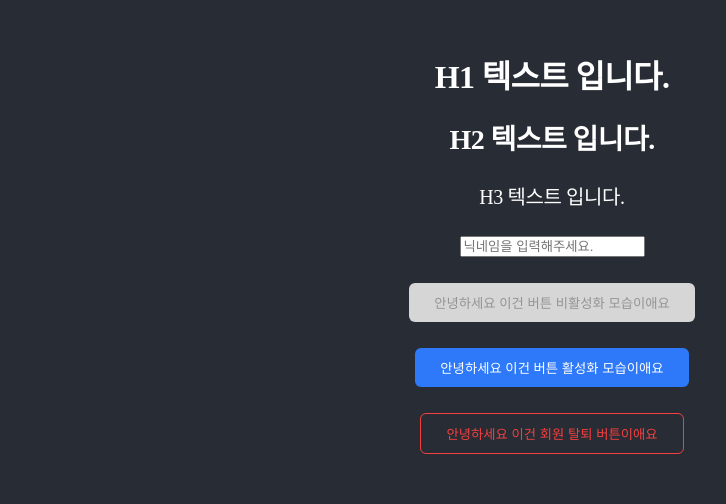
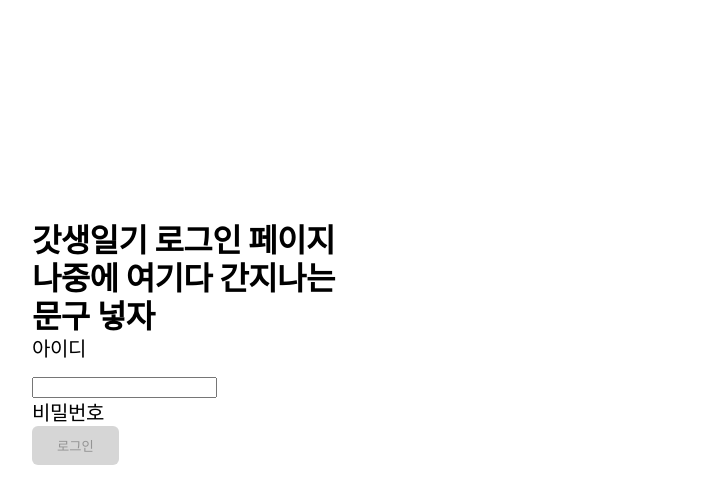
Before and after one commit to ydh-56/first-pro-front, a React (Create React App) app: page /login in a window 1280 px wide. Shown: the part 144-648 px from the top of the page, without its empty margins (88-814 px from the left). Built offline with nearby package versions, Linux system fonts and the light colour scheme; a web font is replaced by a local one.

Commit message:
[create] route pages 추가

```diff
--- a/package.json
+++ b/package.json
@@ -6,8 +6,10 @@
     "@testing-library/jest-dom": "^5.16.5",
     "@testing-library/react": "^13.4.0",
     "@testing-library/user-event": "^13.5.0",
+    "axios": "^1.3.5",
     "react": "^18.2.0",
     "react-dom": "^18.2.0",
+    "react-router-dom": "^6.10.0",
     "react-scripts": "5.0.1",
     "web-vitals": "^2.1.4"
   },
--- a/src/App.js
+++ b/src/App.js
@@ -1,21 +1,24 @@
-import "./App.css";
+import { BrowserRouter, Routes, Route } from "react-router-dom";
+import { MyPage, MainPage, LoginPage, JoinPage, GoodLife, BadLife } from "./pages/index";
+// import "./App.css";
+import "./style.css";
 import "./reset.css";
 
 function App() {
-    return (
-        <div className="App">
-            <header className="App-header">
-                <h1>H1 텍스트 입니다.</h1><br/>
-                <h2>H2 텍스트 입니다.</h2><br/>
-                <h3>H3 텍스트 입니다.</h3><br/>
-
-                <input placeholder="닉네임을 입력해주세요."></input><br/>
-                <button>안녕하세요 이건 버튼 비활성화 모습이애요</button><br/>
-                <button class="btn-active">안녕하세요 이건 버튼 활성화 모습이애요</button><br/>
-                <button class="btn-negative">안녕하세요 이건 회원 탈퇴 버튼이애요</button>
-            </header>
-        </div>
-    );
+  return (
+    <>
+      <div className="app">
+        <Routes>
+          <Route path="/mypage" element={<MyPage />} />
+          <Route path="/" element={<MainPage />} />
+          <Route path="/login" element={<LoginPage />} />
+          <Route path="/join" element={<JoinPage />} />
+          <Route path="/engel" element={<GoodLife />} />
+          <Route path="/devil" element={<BadLife />} />
+        </Routes>
+      </div>
+    </>
+  );
 }
 
 export default App;
--- a/src/index.js
+++ b/src/index.js
@@ -2,12 +2,15 @@ import React from "react";
 import ReactDOM from "react-dom/client";
 import App from "./App";
 import reportWebVitals from "./reportWebVitals";
+import { BrowserRouter } from "react-router-dom";
 
 const root = ReactDOM.createRoot(document.getElementById("root"));
 root.render(
-    <React.StrictMode>
-        <App />
-    </React.StrictMode>
+  <React.StrictMode>
+    <BrowserRouter>
+      <App />
+    </BrowserRouter>
+  </React.StrictMode>
 );
 
 // If you want to start measuring performance in your app, pass a function
--- /dev/null
+++ b/src/pages/BadLife.js
@@ -0,0 +1,7 @@
+import React from "react";
+
+function BadLife() {
+  return <div>BadLife</div>;
+}
+
+export default BadLife;
--- /dev/null
+++ b/src/pages/GoodLife.js
@@ -0,0 +1,7 @@
+import React from "react";
+
+function GoodLife() {
+  return <div>GoodLife</div>;
+}
+
+export default GoodLife;
--- /dev/null
+++ b/src/pages/JoinPage.js
@@ -0,0 +1,7 @@
+import React from "react";
+
+function JoinPage() {
+  return <div>JoinPage</div>;
+}
+
+export default JoinPage;
--- /dev/null
+++ b/src/pages/LoginPage.js
@@ -0,0 +1,25 @@
+import React from "react";
+import axios from "axios";
+
+function LoginPage() {
+  return (
+    <div>
+      <div className="left-box">
+        <div>
+          <p className="login-title">
+            갓생일기 로그인 페이지 <br /> 나중에 여기다 간지나는 문구 넣자
+          </p>
+          <form>
+            <h3>아이디</h3>
+            <input />
+            <h3>비밀번호</h3>
+            <button>로그인</button>
+          </form>
+        </div>
+      </div>
+      <div className="right-box"></div>
+    </div>
+  );
+}
+
+export default LoginPage;
--- /dev/null
+++ b/src/pages/MainPage.js
@@ -0,0 +1,7 @@
+import React from "react";
+
+function MainPage() {
+  return <div>MainPage</div>;
+}
+
+export default MainPage;
--- /dev/null
+++ b/src/pages/MyPage.js
@@ -0,0 +1,7 @@
+import React from "react";
+
+function MyPage() {
+  return <div>MyPage</div>;
+}
+
+export default MyPage;
--- /dev/null
+++ b/src/pages/index.js
@@ -0,0 +1,10 @@
+import MyPage from "./MyPage";
+import MainPage from "./MainPage";
+import LoginPage from "./LoginPage";
+import JoinPage from "./JoinPage";
+import GoodLife from "./GoodLife";
+import BadLife from "./BadLife";
+
+export { MyPage, MainPage, LoginPage, JoinPage, GoodLife, BadLife };
+
+// import { MyPage, MainPage, LoginPage, JoinPage, GoodLife, BadLife} from './index'
--- /dev/null
+++ b/src/style.css
@@ -0,0 +1,24 @@
+/* 로그인 페이지!! */
+.left-box {
+  background-color: #fff;
+  height: 100%;
+  width: 35%;
+  float: left;
+  display: block;
+}
+.left-box div {
+  margin-top: 366px;
+  margin-left: 120px;
+  font-style: normal;
+  font-weight: 700;
+  font-size: 32px;
+  line-height: 38px;
+  letter-spacing: -0.02em;
+}
+.right-box {
+  display: block;
+  background-color: #838383;
+  height: 100%;
+  width: 65%;
+  float: right;
+}
```
Also changed, not shown: 2 other files (tests, documents, lock files or other folders).
